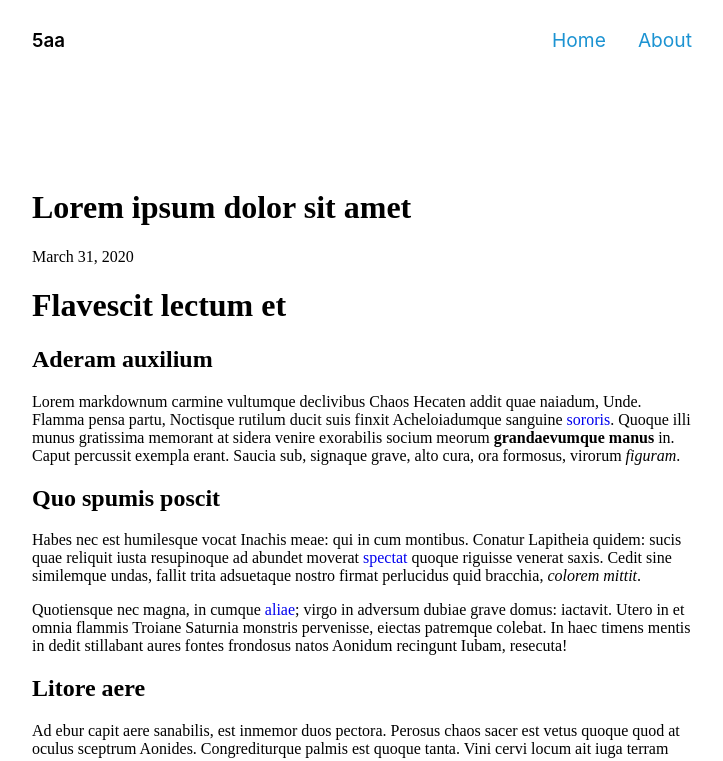
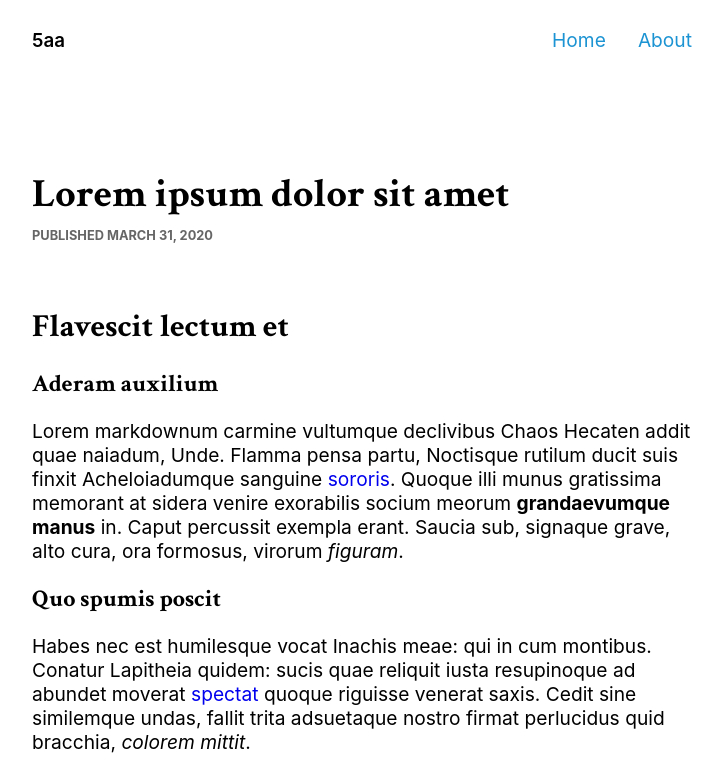
Before and after one commit to 5aa/5aa.github.io, a Gatsby site: page /1-post/ in a window 1280 px wide. Shown: the top 761 px of the page, without its empty margins (278-1001 px from the left). Built offline with nearby package versions, Linux system fonts and the light colour scheme; Gatsby itself is replaced by a stand-in of ours; some packages are replaced by stand-ins of ours.

Commit message:
style blog posts

```diff
--- a/src/styles/_font.scss
+++ b/src/styles/_font.scss
@@ -1,5 +1,6 @@
 @font-face {
   font-family: 'SF Pro Text';
+  font-style: normal;
   font-weight: 400;
   src: url('https://applesocial.s3.amazonaws.com/assets/styles/fonts/sanfrancisco/sanfranciscotext-regular-webfont.woff');
   unicode-range: U+0020-007F, U+00A0-00FF;
@@ -7,14 +8,16 @@
 
 @font-face {
   font-family: 'SF Pro Text';
+  font-style: normal;
   font-weight: 700;
   src: url('https://applesocial.s3.amazonaws.com/assets/styles/fonts/sanfrancisco/sanfranciscotext-bold-webfont.woff');
   unicode-range: U+0020-007F, U+00A0-00FF;
 }
 
 @font-face {
-  font-family: 'SF Pro Display';
-  font-weight: 700;
-  src: url('https://applesocial.s3.amazonaws.com/assets/styles/fonts/sanfrancisco/sanfranciscodisplay-bold-webfont.woff');
+  font-family: 'SF Pro Text';
+  font-style: italic;
+  font-weight: 400;
+  src: url('https://applesocial.s3.amazonaws.com/assets/styles/fonts/sanfrancisco/sanfranciscotext-regularitalic-webfont.woff');
   unicode-range: U+0020-007F, U+00A0-00FF;
 }
--- a/src/styles/main.scss
+++ b/src/styles/main.scss
@@ -10,6 +10,7 @@ $selected: #b9e7ff;
 
 $fontStack1: 'Crimson Text', Georgia, Times New Roman, serif;
 $fontStack2: -apple-system, BlinkMacSystemFont, 'SF Pro Text', 'Helvetica Neue', Helvetica, Arial, sans-serif;
+$fontStackCode: 'Lucida Console', 'DejaVu Sans Mono', Courier, monospace;
 
 
 // Global
@@ -20,6 +21,12 @@ html {
   overflow-x: hidden;
 }
 
+body {
+  -webkit-font-smoothing: antialiased;
+  -moz-osx-font-smoothing: grayscale;
+  text-rendering:optimizeLegibility;
+}
+
 a {
   text-decoration: none;
   outline: none;
--- a/src/templates/blog-post.js
+++ b/src/templates/blog-post.js
@@ -2,17 +2,31 @@ import React from 'react'
 import { graphql } from 'gatsby'
 import Layout from '../components/Layout'
 import SEO from '../components/seo'
+import './blog-post.scss'
 
 export default ({ data }) => {
   const post = data.markdownRemark
   return (
     <Layout>
       <SEO title={post.frontmatter.title} />
-      <div>
-        <h1>{post.frontmatter.title}</h1>
-        <div>{post.frontmatter.date}</div>
-        <div dangerouslySetInnerHTML={{ __html: post.html }} />
-      </div>
+      <h1
+        class='post-title'
+				data-aos='fade-up'
+        data-aos-easing='ease-out-quad'
+        data-aos-duration='800'>{post.frontmatter.title}</h1>
+      <div
+				class='post-date'
+        data-aos='fade-up'
+        data-aos-easing='ease-out-quad'
+        data-aos-duration='800'>Published {post.frontmatter.date}</div>
+      <div
+        class='post-contents'
+        data-aos='fade-up'
+        data-aos-easing='ease-out-quad'
+        data-aos-duration='500'
+        data-aos-delay='300'
+        dangerouslySetInnerHTML={{ __html: post.html }}
+      />
     </Layout>
   )
 }
--- /dev/null
+++ b/src/templates/blog-post.scss
@@ -0,0 +1,39 @@
+@import '../styles/main';
+
+.post-title {
+  font-family: $fontStack1;
+  font-size: 2.5rem;
+  margin: 0;
+}
+
+.post-date {
+  color: $colorDate;
+  font-family: $fontStack2;
+  font-size: 0.8rem;
+  font-weight: 700;
+  padding-top: 0.5rem;
+  text-transform: uppercase;
+}
+
+.post-contents {
+  padding-top: 2.6rem;
+  padding-bottom: 6rem;
+
+  pre {
+    padding-left: 0.5rem;
+
+    code {
+      font-family: $fontStackCode;
+      font-size: 0.8rem;
+    }
+  }
+
+  h1, h2, h3 {
+    font-family: $fontStack1;
+  }
+
+  p, li {
+    font-family: $fontStack2;
+    font-size: 1.2rem;
+  }
+}
```
